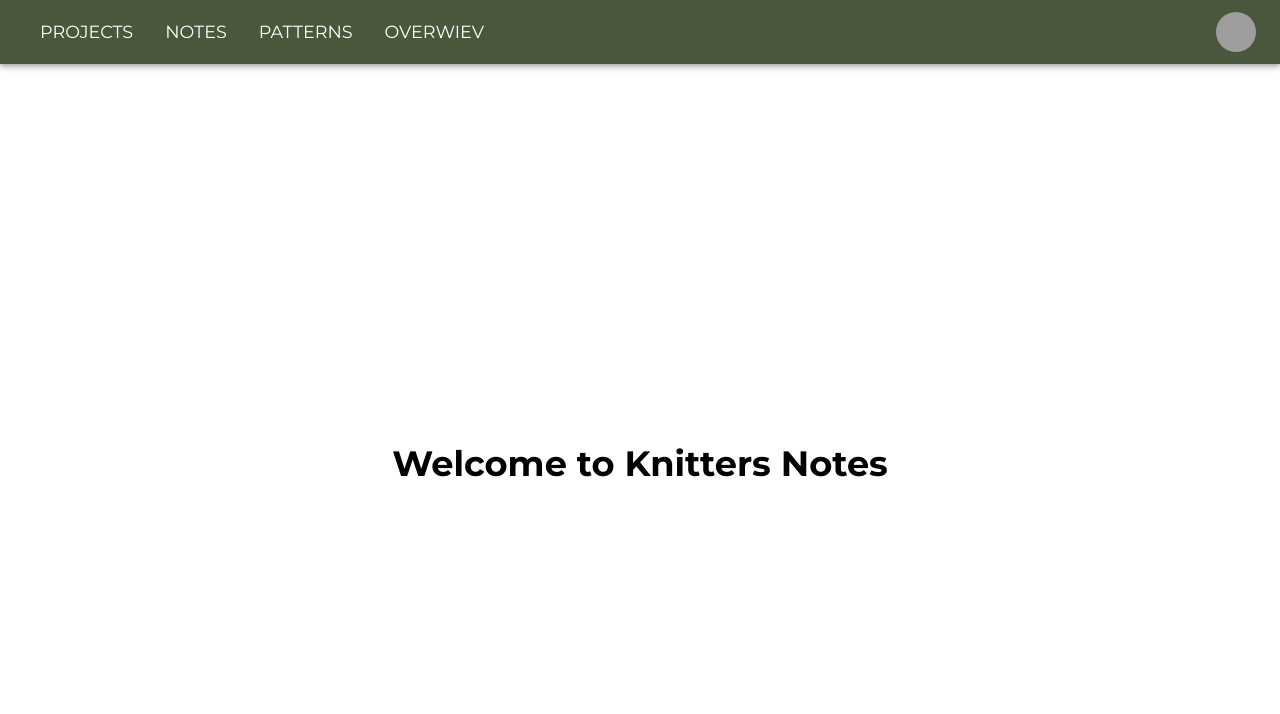
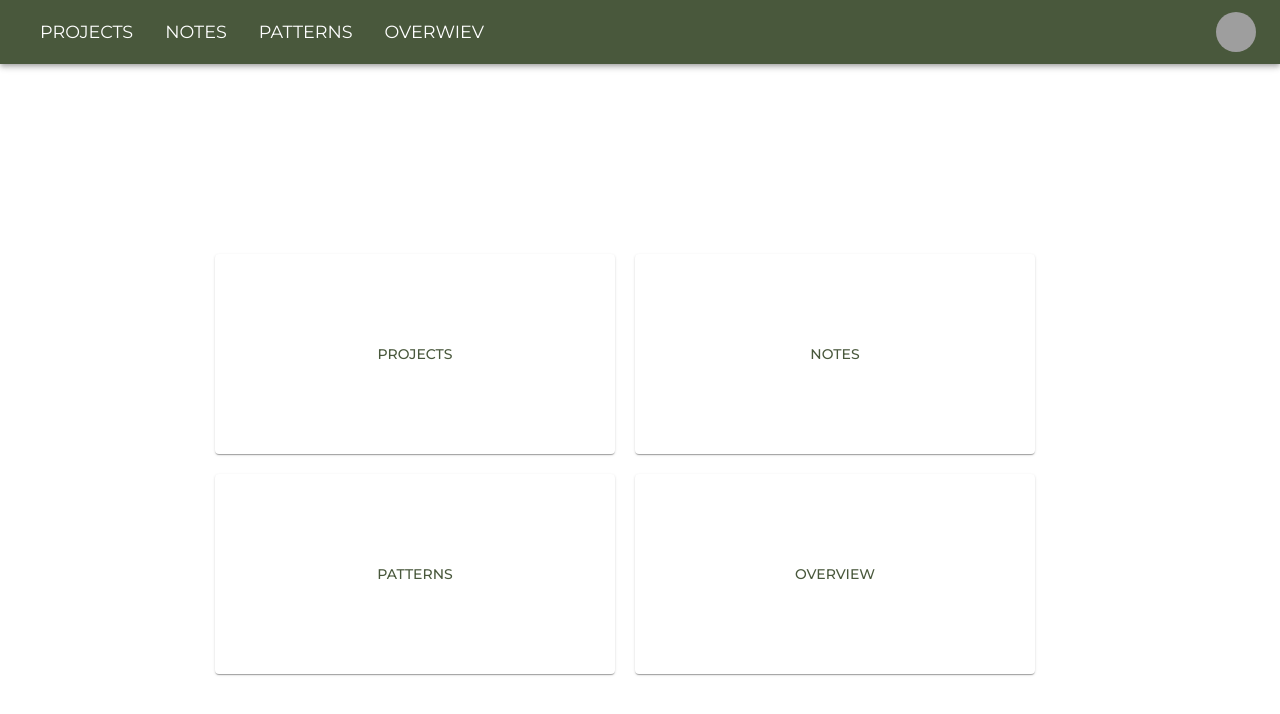
Before and after one commit to veranikabarel/knitters-notes, a Next.js app: page / in a window 1280 px wide. Shown: the top 714 px of the page. Built offline with nearby package versions, Linux system fonts and the light colour scheme; grey boxes are pictures that could not be loaded.

Commit message:
add basic card component

```diff
--- a/app/page.tsx
+++ b/app/page.tsx
@@ -1,15 +1,43 @@
 'use client';
-import { Grid } from '@mui/material';
+import CardCustom from '@/components/CardCustom/CardCustom';
+import { Box, Grid } from '@mui/material';
+
+const cardInfo = [
+  {
+    id: 1,
+    title: 'projects',
+  },
+  {
+    id: 2,
+    title: 'notes',
+  },
+  {
+    id: 3,
+    title: 'patterns',
+  },
+  {
+    id: 3,
+    title: 'overview',
+  }
+]
+
 export default function Home() {
   return (
     <Grid
       container
-      height="100vh"
-      alignItems="center"
-      justifyContent="center"
-      direction="column"
+      sx={{
+        display: 'flex',
+        flexDirection: 'column',
+        justifyContent: 'center',
+        alignItems: 'center',
+        height: '100vh',
+      }}
     >
-      <h1>Welcome to Knitters Notes</h1>
+      <Box sx={{ maxWidth: '850px', display: 'flex', flexDirection: 'row', flexWrap: 'wrap', gap: '20px' }}>
+        {cardInfo.map((card) => (
+          <CardCustom key={card.id} {...card} />
+        ))}
+      </Box>
     </Grid>
   );
 }
--- /dev/null
+++ b/components/CardCustom/CardCustom.tsx
@@ -0,0 +1,38 @@
+'use client';
+import Box from '@mui/material/Box';
+import Button from '@mui/material/Button';
+import Card from '@mui/material/Card';
+import CardActions from '@mui/material/CardActions';
+import { useRouter } from 'next/navigation';
+
+export interface CardProps {
+  id: number;
+  title: string;
+}
+
+const bull = (
+  <Box
+    component="span"
+    sx={{ display: 'inline-block', mx: '2px', transform: 'scale(0.8)' }}
+  >
+    •
+  </Box>
+);
+
+export default function CardCustom({ title }: CardProps) {
+
+  const router = useRouter();
+
+  return (
+    <Card sx={{
+      minWidth: 400, minHeight: 200, display: 'flex',
+      flexDirection: 'column',
+      justifyContent: 'center',
+      alignItems: 'center',
+    }}>
+      <CardActions>
+        <Button onClick={() => router.push(`/${title}`)}>{title}</Button>
+      </CardActions>
+    </Card>
+  );
+}
```
Also changed, not shown: components/CardCustom/Card.tsx (deleted, +0 -40 lines), components/CardCustom/CardCustom.styled.ts (deleted, +0 -10 lines).
